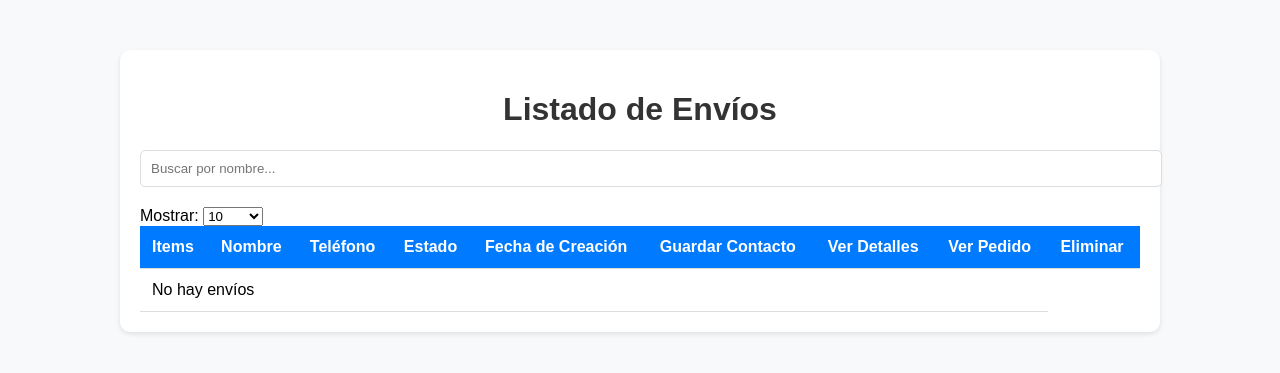
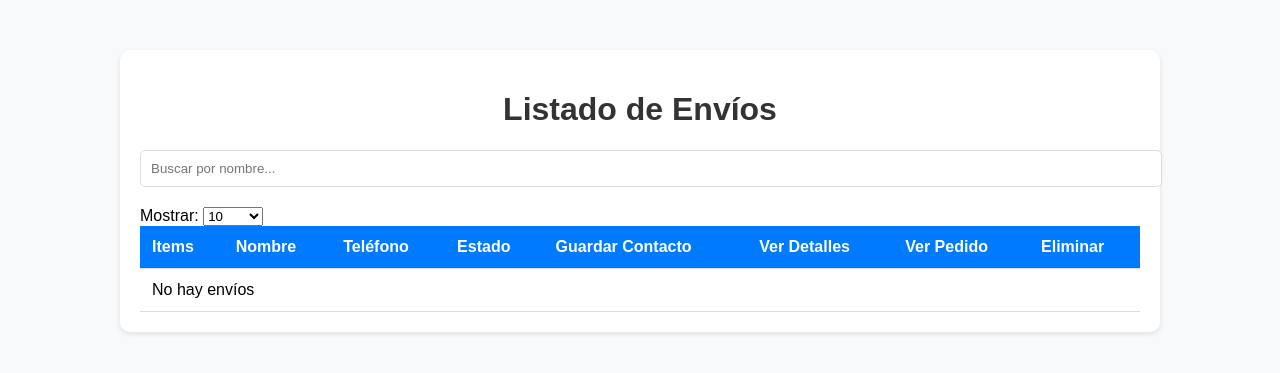
Before and after one commit to corporacionprintec/printec_envios, a PHP site: page /php/listado_envios.php in a window 1280 px wide. Shown: the top 373 px of the page. Run offline with PHP 8.4, Linux system fonts and the light colour scheme; data that the repository does not hold is empty.

Commit message:
proyeccion89

```diff
--- a/php/listado_envios.php
+++ b/php/listado_envios.php
@@ -23,7 +23,7 @@ if ($conn->connect_error) {
 $limit = isset($_GET['limit']) ? intval($_GET['limit']) : 10;
 
 // Consulta SQL con límite de resultados según la selección
-$sql = "SELECT item, id, nombre, telefono, estado, fecha_creacion FROM clientes ORDER BY item DESC LIMIT $limit";
+$sql = "SELECT item, id, nombre, telefono, estado FROM clientes ORDER BY item DESC LIMIT $limit";
 $result = $conn->query($sql);
 
 if (!$result) {
@@ -200,7 +200,6 @@ if (isset($_GET['guardar_contacto'])) {
                     <th>Nombre</th>
                     <th>Teléfono</th>
                     <th>Estado</th>
-                    <th>Fecha de Creación</th>
                     <th>Guardar Contacto</th>
                     <th>Ver Detalles</th>
                     <th>Ver Pedido</th>
@@ -215,7 +214,6 @@ if (isset($_GET['guardar_contacto'])) {
                         $nombre = $row['nombre'];
                         $telefono = $row['telefono'];
                         $estado = $row['estado'];
-                        $fecha_creacion = $row['fecha_creacion'];
 
                         // URL para ver detalles
                         $urlVerDetalles = "https://printecenvios-production.up.railway.app/ver_pedido.html?item=" . $item;
@@ -231,7 +229,6 @@ if (isset($_GET['guardar_contacto'])) {
                         echo "<td>" . $nombre . "</td>";
                         echo "<td>" . $telefono . "</td>";
                         echo '<td class="' . $estadoClass . '">' . $estado . '</td>'; // Aplicar clase al estado
-                        echo "<td>" . $fecha_creacion . "</td>";
 
                         // Botón para guardar contacto
                         echo '<td><a href="listado_envios.php?guardar_contacto=1&nombre=' . urlencode($nombre) . '&telefono=' . urlencode($telefono) . '" class="contact-btn">Guardar Contacto</a></td>';
```
